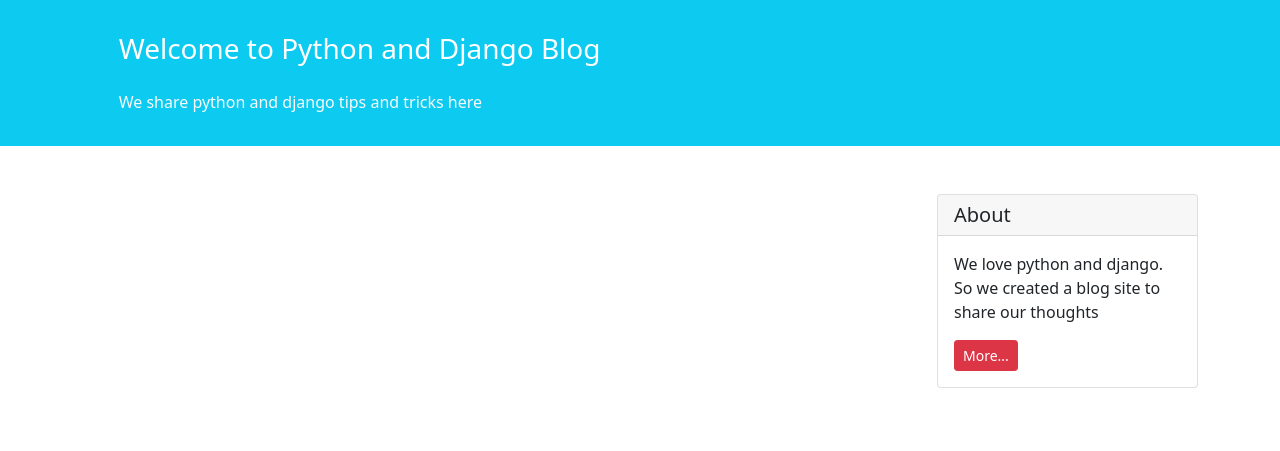
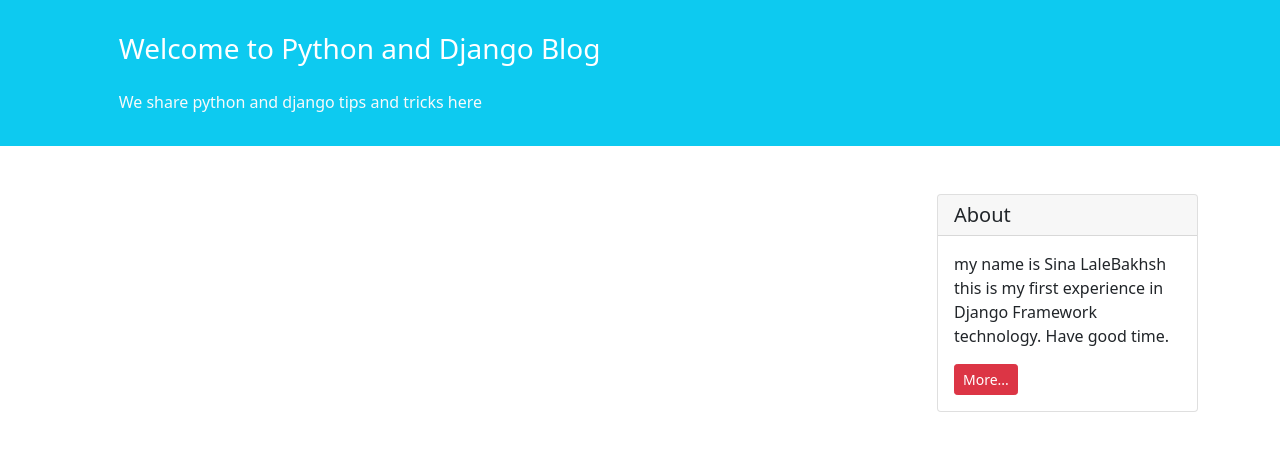
Before and after one commit to sinalalebakhsh/The_first_secure_site_TFSS_1, a Django app: page /blog/ in a window 1280 px wide. Shown: the part 56-507 px from the top of the page. Run offline with Django 4.2, Linux system fonts and the light colour scheme; data that the repository does not hold is empty.

Commit message:
Setting posts_list.html in App

```diff
--- a/blog/templates/blog/posts_list.html
+++ b/blog/templates/blog/posts_list.html
@@ -28,8 +28,9 @@
                     <div class="card my-4">
                         <h5 class="card-header">About</h5>
                         <div class="card-body">
-                            <p class="card-text">We love python and django. So we created a blog site to share our
-                                thoughts</p>
+                            <p class="card-text">my name is Sina LaleBakhsh this is my first experience in
+                                Django Framework technology. Have good time.
+                            </p>
                             <a href="#"
                                class="btn btn-sm btn-danger">
                                 More...
```
